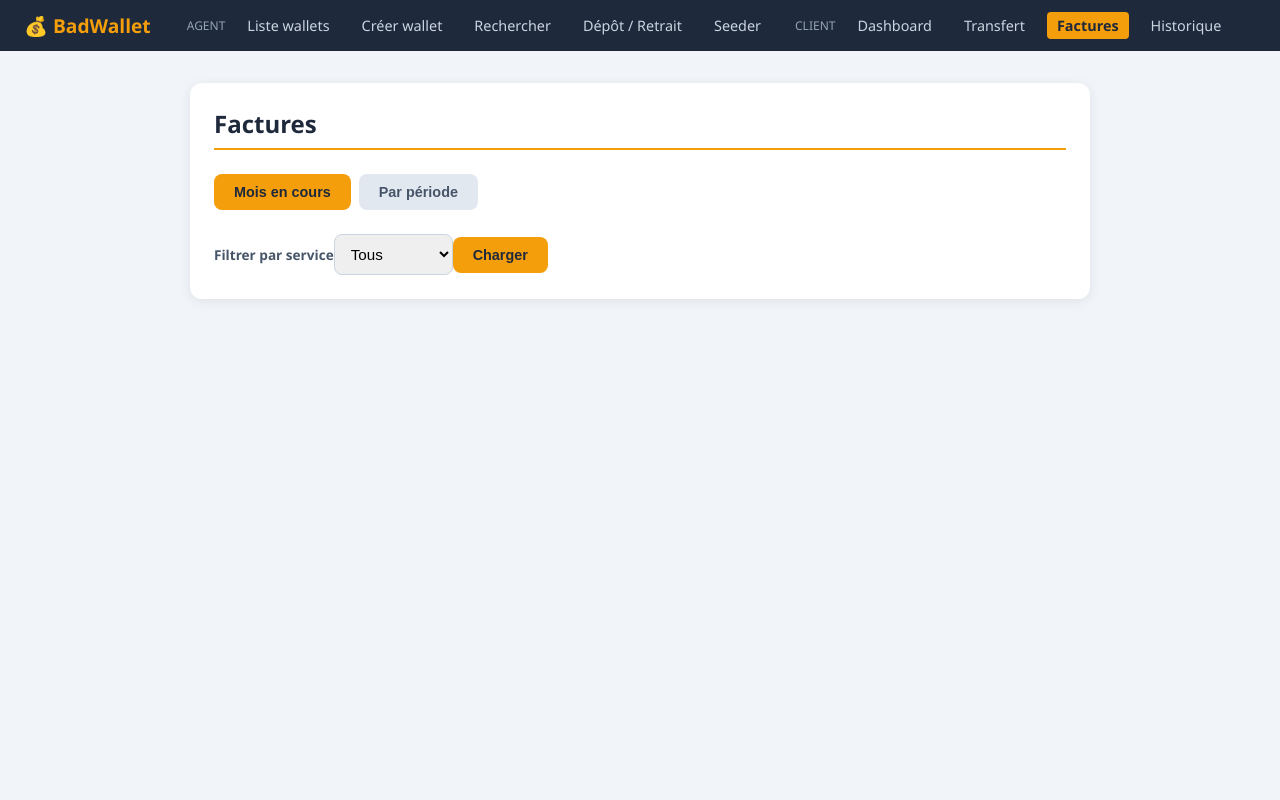
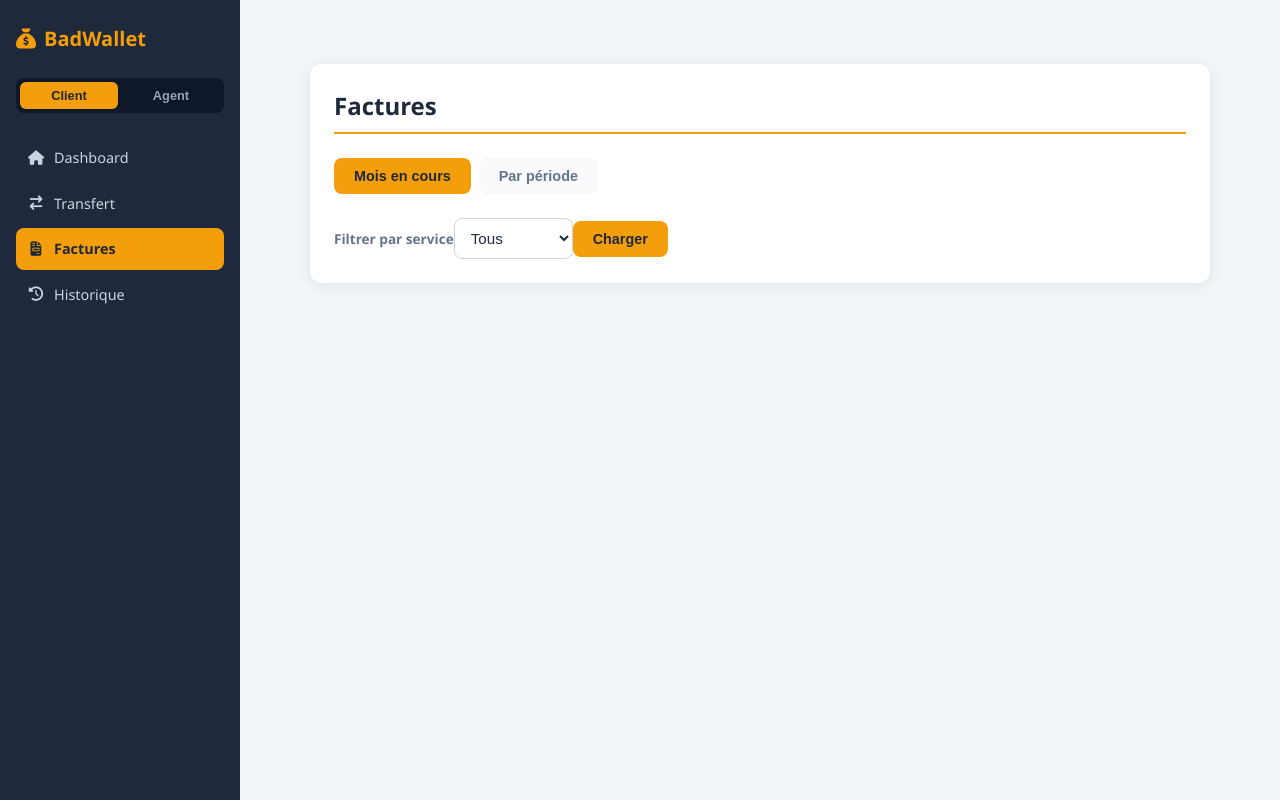
Before and after one commit to aresNB/exaemn-angular, an Angular app: page /bills in a window 1280 px wide. Built offline with nearby package versions, Linux system fonts and the light colour scheme.

Commit message:
feat(agent): mise a jour design

```diff
--- a/src/app/app.component.ts
+++ b/src/app/app.component.ts
@@ -1,3 +1,18 @@
+// import { Component } from '@angular/core';
+// import { RouterOutlet } from '@angular/router';
+// import { NavbarComponent } from './shared/components/navbar.component';
+
+// @Component({
+//   selector: 'app-root',
+//   standalone: true,
+//   imports: [RouterOutlet, NavbarComponent],
+//   template: `
+//     <app-navbar />
+//     <router-outlet />
+//   `
+// })
+// export class AppComponent {}
+
 import { Component } from '@angular/core';
 import { RouterOutlet } from '@angular/router';
 import { NavbarComponent } from './shared/components/navbar.component';
@@ -7,8 +22,24 @@ import { NavbarComponent } from './shared/components/navbar.component';
   standalone: true,
   imports: [RouterOutlet, NavbarComponent],
   template: `
-    <app-navbar />
-    <router-outlet />
-  `
+    <div class="app-shell">
+      <app-navbar />
+      <main class="content">
+        <router-outlet />
+      </main>
+    </div>
+  `,
+  styles: [`
+    .app-shell {
+      display: flex;
+      min-height: 100vh;
+    }
+
+    .content {
+      flex: 1;
+      padding: 32px;
+      overflow-y: auto;
+    }
+  `]
 })
 export class AppComponent {}
--- a/src/app/shared/components/navbar.component.ts
+++ b/src/app/shared/components/navbar.component.ts
@@ -1,71 +1,236 @@
-import { Component } from '@angular/core';
-import { RouterLink, RouterLinkActive } from '@angular/router';
+// import { Component } from '@angular/core';
+// import { RouterLink, RouterLinkActive } from '@angular/router';
+
+// @Component({
+//   selector: 'app-navbar',
+//   standalone: true,
+//   imports: [RouterLink, RouterLinkActive],
+//   template: `
+//     <nav>
+//       <div class="brand">💰 BadWallet</div>
+
+//       <div class="links">
+//         <span class="section">Agent</span>
+//         <a routerLink="/admin/wallets" routerLinkActive="active">Liste wallets</a>
+//         <a routerLink="/admin/wallets/create" routerLinkActive="active">Créer wallet</a>
+//         <a routerLink="/admin/wallets/search" routerLinkActive="active">Rechercher</a>
+//         <a routerLink="/admin/deposit-withdraw" routerLinkActive="active">Dépôt / Retrait</a>
+//         <a routerLink="/admin/seeder" routerLinkActive="active">Seeder</a>
+
+//         <span class="section">Client</span>
+//         <a routerLink="/dashboard" routerLinkActive="active">Dashboard</a>
+//         <a routerLink="/transfer" routerLinkActive="active">Transfert</a>
+//         <a routerLink="/bills" routerLinkActive="active">Factures</a>
+//         <a routerLink="/transactions" routerLinkActive="active">Historique</a>
+//       </div>
+//     </nav>
+//   `,
+//   styles: [`
+//     nav {
+//       display: flex;
+//       align-items: center;
+//       gap: 24px;
+//       background: #1e293b;
+//       padding: 12px 24px;
+//       flex-wrap: wrap;
+//     }
+//     .brand {
+//       color: #f59e0b;
+//       font-weight: bold;
+//       font-size: 1.2rem;
+//     }
+//     .links {
+//       display: flex;
+//       align-items: center;
+//       gap: 12px;
+//       flex-wrap: wrap;
+//     }
+//     .section {
+//       color: #94a3b8;
+//       font-size: 0.75rem;
+//       text-transform: uppercase;
+//       margin-left: 12px;
+//     }
+//     a {
+//       color: #cbd5e1;
+//       text-decoration: none;
+//       padding: 4px 10px;
+//       border-radius: 4px;
+//       font-size: 0.9rem;
+//     }
+//     a.active {
+//       background: #f59e0b;
+//       color: #1e293b;
+//       font-weight: bold;
+//     }
+//     a:hover {
+//       background: #334155;
+//     }
+//   `]
+// })
+// export class NavbarComponent {}
+
+import { Component, signal } from '@angular/core';
+import { Router, RouterLink, RouterLinkActive, NavigationEnd } from '@angular/router';
+import { filter } from 'rxjs/operators';
 
 @Component({
   selector: 'app-navbar',
   standalone: true,
   imports: [RouterLink, RouterLinkActive],
   template: `
-    <nav>
-      <div class="brand">💰 BadWallet</div>
+    <nav class="sidebar">
+      <div class="brand">
+        <i class="fa-solid fa-sack-dollar"></i> BadWallet
+      </div>
 
-      <div class="links">
-        <span class="section">Agent</span>
-        <a routerLink="/admin/wallets" routerLinkActive="active">Liste wallets</a>
-        <a routerLink="/admin/wallets/create" routerLinkActive="active">Créer wallet</a>
-        <a routerLink="/admin/wallets/search" routerLinkActive="active">Rechercher</a>
-        <a routerLink="/admin/deposit-withdraw" routerLinkActive="active">Dépôt / Retrait</a>
-        <a routerLink="/admin/seeder" routerLinkActive="active">Seeder</a>
+      <div class="mode-switch">
+        <button
+          [class.active]="mode() === 'client'"
+          (click)="setMode('client')">
+          Client
+        </button>
+        <button
+          [class.active]="mode() === 'agent'"
+          (click)="setMode('agent')">
+          Agent
+        </button>
+      </div>
 
-        <span class="section">Client</span>
-        <a routerLink="/dashboard" routerLinkActive="active">Dashboard</a>
-        <a routerLink="/transfer" routerLinkActive="active">Transfert</a>
-        <a routerLink="/bills" routerLinkActive="active">Factures</a>
-        <a routerLink="/transactions" routerLinkActive="active">Historique</a>
-      </div>
+      @if (mode() === 'agent') {
+        <div class="links">
+          <a routerLink="/admin/wallets" routerLinkActive="active" [routerLinkActiveOptions]="{exact: true}">
+            <i class="fa-solid fa-list"></i> Liste portefeuilles
+          </a>
+          <a routerLink="/admin/wallets/create" routerLinkActive="active">
+            <i class="fa-solid fa-plus"></i> Créer un portefeuille
+          </a>
+          <a routerLink="/admin/wallets/search" routerLinkActive="active">
+            <i class="fa-solid fa-magnifying-glass"></i> Rechercher
+          </a>
+          <a routerLink="/admin/deposit-withdraw" routerLinkActive="active">
+            <i class="fa-solid fa-right-left"></i> Dépôt / Retrait
+          </a>
+          <a routerLink="/admin/seeder" routerLinkActive="active">
+            <i class="fa-solid fa-seedling"></i> Seeder
+          </a>
+        </div>
+      } @else {
+        <div class="links">
+          <a routerLink="/dashboard" routerLinkActive="active">
+            <i class="fa-solid fa-house"></i> Dashboard
+          </a>
+          <a routerLink="/transfer" routerLinkActive="active">
+            <i class="fa-solid fa-arrow-right-arrow-left"></i> Transfert
+          </a>
+          <a routerLink="/bills" routerLinkActive="active">
+            <i class="fa-solid fa-file-invoice"></i> Factures
+          </a>
+          <a routerLink="/transactions" routerLinkActive="active">
+            <i class="fa-solid fa-clock-rotate-left"></i> Historique
+          </a>
+        </div>
+      }
     </nav>
   `,
   styles: [`
-    nav {
+    .sidebar {
+      display: flex;
+      flex-direction: column;
+      width: 240px;
+      height: 100vh;
+      background: #1e293b;
+      padding: 24px 16px;
+      gap: 24px;
+      position: sticky;
+      top: 0;
+    }
+
+    .brand {
       display: flex;
       align-items: center;
-      gap: 24px;
-      background: #1e293b;
-      padding: 12px 24px;
-      flex-wrap: wrap;
-    }
-    .brand {
+      gap: 8px;
       color: #f59e0b;
       font-weight: bold;
-      font-size: 1.2rem;
+      font-size: 1.25rem;
     }
+
+    .mode-switch {
+      display: flex;
+      background: #0f172a;
+      border-radius: 8px;
+      padding: 4px;
+      gap: 4px;
+    }
+
+    .mode-switch button {
+      flex: 1;
+      background: transparent;
+      color: #94a3b8;
+      border: none;
+      padding: 6px 0;
+      border-radius: 6px;
+      font-size: 0.8rem;
+      font-weight: 600;
+      cursor: pointer;
+      transition: background 0.2s, color 0.2s;
+    }
+
+    .mode-switch button.active {
+      background: #f59e0b;
+      color: #1e293b;
+    }
+
     .links {
       display: flex;
-      align-items: center;
-      gap: 12px;
-      flex-wrap: wrap;
+      flex-direction: column;
+      gap: 4px;
     }
-    .section {
-      color: #94a3b8;
-      font-size: 0.75rem;
-      text-transform: uppercase;
-      margin-left: 12px;
-    }
+
     a {
       color: #cbd5e1;
       text-decoration: none;
-      padding: 4px 10px;
-      border-radius: 4px;
+      padding: 10px 12px;
+      border-radius: 8px;
+      font-size: 0.9rem;
+      display: flex;
+      align-items: center;
+      gap: 10px;
+      transition: background 0.15s;
+    }
+
+    a i {
+      width: 16px;
+      text-align: center;
       font-size: 0.9rem;
     }
+
+    a:hover {
+      background: #334155;
+    }
+
     a.active {
       background: #f59e0b;
       color: #1e293b;
       font-weight: bold;
     }
-    a:hover {
-      background: #334155;
-    }
   `]
 })
-export class NavbarComponent {}
+export class NavbarComponent {
+  mode = signal<'client' | 'agent'>('client');
+
+  constructor(private router: Router) {
+    this.router.events
+      .pipe(filter(e => e instanceof NavigationEnd))
+      .subscribe(() => {
+        this.mode.set(this.router.url.startsWith('/admin') ? 'agent' : 'client');
+      });
+
+    this.mode.set(this.router.url.startsWith('/admin') ? 'agent' : 'client');
+  }
+
+  setMode(m: 'client' | 'agent') {
+    this.mode.set(m);
+    this.router.navigate([m === 'agent' ? '/admin/wallets' : '/dashboard']);
+  }
+}
--- a/src/index.html
+++ b/src/index.html
@@ -1,11 +1,15 @@
 <!doctype html>
 <html lang="en">
   <head>
-  <meta charset="utf-8">
+    <meta charset="utf-8" />
     <title>BadwalletDashboard</title>
-  <base href="/">
-  <meta name="viewport" content="width=device-width, initial-scale=1">
-  <link rel="icon" type="image/x-icon" href="favicon.ico">
+    <base href="/" />
+    <meta name="viewport" content="width=device-width, initial-scale=1" />
+    <link rel="icon" type="image/x-icon" href="favicon.ico" />
+    <link
+      rel="stylesheet"
+      href="https://cdnjs.cloudflare.com/ajax/libs/font-awesome/6.5.2/css/all.min.css"
+    />
   </head>
   <body>
     <app-root></app-root>
--- a/src/styles.scss
+++ b/src/styles.scss
@@ -1,4 +1,40 @@
-/* You can add global styles to this file, and also import other style files */
+/* ============================================
+   DESIGN TOKENS
+   ============================================ */
+:root {
+  --color-accent: #f59e0b;
+  --color-accent-hover: #d97706;
+  --color-accent-soft: #fef3c7;
+
+  --color-dark: #1e293b;
+  --color-dark-soft: #334155;
+
+  --color-text: #1e293b;
+  --color-text-muted: #64748b;
+  --color-border: #cbd5e1;
+
+  --color-bg: #f1f5f9;
+  --color-surface: #ffffff;
+  --color-surface-soft: #f8fafc;
+
+  --color-success: #16a34a;
+  --color-success-bg: #dcfce7;
+  --color-danger: #dc2626;
+  --color-danger-bg: #fee2e2;
+
+  --radius-sm: 6px;
+  --radius-md: 8px;
+  --radius-lg: 12px;
+
+  --shadow-sm: 0 1px 3px rgba(15, 23, 42, 0.06);
+  --shadow-md: 0 2px 12px rgba(15, 23, 42, 0.08);
+
+  --transition-fast: 0.15s ease;
+}
+
+/* ============================================
+   RESET & BASE
+   ============================================ */
 * {
   margin: 0;
   padding: 0;
@@ -7,34 +43,47 @@
 
 body {
   font-family: 'Segoe UI', Tahoma, Geneva, Verdana, sans-serif;
-  background: #f1f5f9;
-  color: #1e293b;
+  background: var(--color-bg);
+  color: var(--color-text);
+  line-height: 1.5;
+  -webkit-font-smoothing: antialiased;
 }
 
+/* Focus visible cohérent partout, accessibilité */
+:focus-visible {
+  outline: 2px solid var(--color-accent);
+  outline-offset: 2px;
+}
+
+/* ============================================
+   LAYOUT
+   ============================================ */
 .container {
   max-width: 900px;
   margin: 32px auto;
   padding: 24px;
-  background: white;
-  border-radius: 12px;
-  box-shadow: 0 2px 12px rgba(0,0,0,0.08);
+  background: var(--color-surface);
+  border-radius: var(--radius-lg);
+  box-shadow: var(--shadow-md);
 }
 
 h2 {
   font-size: 1.5rem;
   margin-bottom: 24px;
-  color: #1e293b;
-  border-bottom: 2px solid #f59e0b;
+  color: var(--color-text);
+  border-bottom: 2px solid var(--color-accent);
   padding-bottom: 8px;
 }
 
 h3 {
   font-size: 1.1rem;
   margin-bottom: 16px;
-  color: #334155;
+  color: var(--color-dark-soft);
 }
 
-/* FORMS */
+/* ============================================
+   FORMS
+   ============================================ */
 form div {
   margin-bottom: 16px;
   display: flex;
@@ -45,51 +94,89 @@ form div {
 label {
   font-size: 0.85rem;
   font-weight: 600;
-  color: #475569;
+  color: var(--color-text-muted);
 }
 
 input, select {
   padding: 10px 12px;
-  border: 1px solid #cbd5e1;
-  border-radius: 8px;
+  border: 1px solid var(--color-border);
+  border-radius: var(--radius-md);
   font-size: 0.95rem;
   outline: none;
-  transition: border 0.2s;
+  background: var(--color-surface);
+  color: var(--color-text);
+  transition: border-color var(--transition-fast), box-shadow var(--transition-fast);
 }
 
 input:focus, select:focus {
-  border-color: #f59e0b;
+  border-color: var(--color-accent);
+  box-shadow: 0 0 0 3px var(--color-accent-soft);
 }
 
-span[style] {
-  font-size: 0.8rem;
-  color: #ef4444;
+input:disabled, select:disabled {
+  background: var(--color-surface-soft);
+  color: var(--color-text-muted);
+  cursor: not-allowed;
 }
 
-/* BUTTONS */
+/* Remplace l'ancien span[style] -> utilise cette classe dans tes templates */
+.error-text {
+  font-size: 0.8rem;
+  color: var(--color-danger);
+}
+
+/* ============================================
+   BUTTONS
+   ============================================ */
 button {
   padding: 10px 20px;
-  background: #f59e0b;
-  color: #1e293b;
+  background: var(--color-accent);
+  color: var(--color-dark);
   border: none;
-  border-radius: 8px;
+  border-radius: var(--radius-md);
   font-weight: 600;
   cursor: pointer;
-  transition: background 0.2s;
   font-size: 0.9rem;
+  transition: background var(--transition-fast), transform var(--transition-fast);
 }
 
-button:hover {
-  background: #d97706;
+button:hover:not(:disabled) {
+  background: var(--color-accent-hover);
+}
+
+button:active:not(:disabled) {
+  transform: scale(0.98);
 }
 
 button:disabled {
-  background: #e2e8f0;
-  color: #94a3b8;
+  background: var(--color-border);
+  color: var(--color-text-muted);
   cursor: not-allowed;
 }
 
-/* TABS */
+/* Variantes — à ajouter dans tes templates pour les actions secondaires/destructives */
+button.btn-secondary {
+  background: var(--color-surface-soft);
+  color: var(--color-dark-soft);
+  border: 1px solid var(--color-border);
+}
+
+button.btn-secondary:hover:not(:disabled) {
+  background: #eef2f6;
+}
+
+button.btn-danger {
+  background: var(--color-danger-bg);
+  color: var(--color-danger);
+}
+
+button.btn-danger:hover:not(:disabled) {
+  background: #fecaca;
+}
+
+/* ============================================
+   TABS
+   ============================================ */
 .tabs {
   display: flex;
   gap: 8px;
@@ -97,16 +184,18 @@ button:disabled {
 }
 
 .tabs button {
-  background: #e2e8f0;
-  color: #475569;
+  background: var(--color-surface-soft);
+  color: var(--color-text-muted);
 }
 
 .tabs button.active {
-  background: #f59e0b;
-  color: #1e293b;
+  background: var(--color-accent);
+  color: var(--color-dark);
 }
 
-/* TABLE */
+/* ============================================
+   TABLE
+   ============================================ */
 table {
   width: 100%;
   border-collapse: collapse;
@@ -115,7 +204,7 @@ table {
 }
 
 thead {
-  background: #1e293b;
+  background: var(--color-dark);
   color: white;
 }
 
@@ -130,15 +219,17 @@ td {
 }
 
 tr:hover {
-  background: #f8fafc;
+  background: var(--color-surface-soft);
 }
 
-/* BALANCE CARD */
+/* ============================================
+   BALANCE CARD
+   ============================================ */
 .balance-card {
-  background: #1e293b;
+  background: var(--color-dark);
   color: white;
   padding: 24px;
-  border-radius: 12px;
+  border-radius: var(--radius-lg);
   text-align: center;
   margin-bottom: 24px;
 }
@@ -154,49 +245,59 @@ tr:hover {
   margin-bottom: 4px;
 }
 
-.balance {
+.balance-card .balance {
   font-size: 2rem;
   font-weight: bold;
-  color: #f59e0b !important;
-  margin-bottom: 16px !important;
+  color: var(--color-accent);
+  margin-bottom: 16px;
 }
 
 .balance-card button {
   margin: 4px;
 }
 
-/* MESSAGES */
-p[style*="green"] {
-  background: #dcfce7;
-  color: #16a34a;
+/* ============================================
+   MESSAGES
+   Remplace les anciens p[style*="green"] / p[style*="red"]
+   -> dans tes templates : <p class="message message--success">...
+   ============================================ */
+.message {
   padding: 10px 16px;
-  border-radius: 8px;
+  border-radius: var(--radius-md);
   margin-top: 16px;
+  font-size: 0.9rem;
 }
 
-p[style*="red"] {
-  background: #fee2e2;
-  color: #dc2626;
-  padding: 10px 16px;
-  border-radius: 8px;
-  margin-top: 16px;
+.message--success {
+  background: var(--color-success-bg);
+  color: var(--color-success);
 }
 
-/* WALLET DETAILS */
+.message--error {
+  background: var(--color-danger-bg);
+  color: var(--color-danger);
+}
+
+/* ============================================
+   WALLET DETAILS
+   ============================================ */
 .wallet-details {
-  background: #f8fafc;
+  background: var(--color-surface-soft);
   padding: 16px;
-  border-radius: 8px;
+  border-radius: var(--radius-md);
   margin-top: 24px;
-  border-left: 4px solid #f59e0b;
+  border-left: 4px solid var(--color-accent);
 }
 
 .wallet-details p {
   margin-bottom: 8px;
 }
 
+/* ============================================
+   LINKS
+   ============================================ */
 a {
-  color: #f59e0b;
+  color: var(--color-accent);
   text-decoration: none;
 }
 
```
Lines whose indentation alone changed are shown as unchanged.
